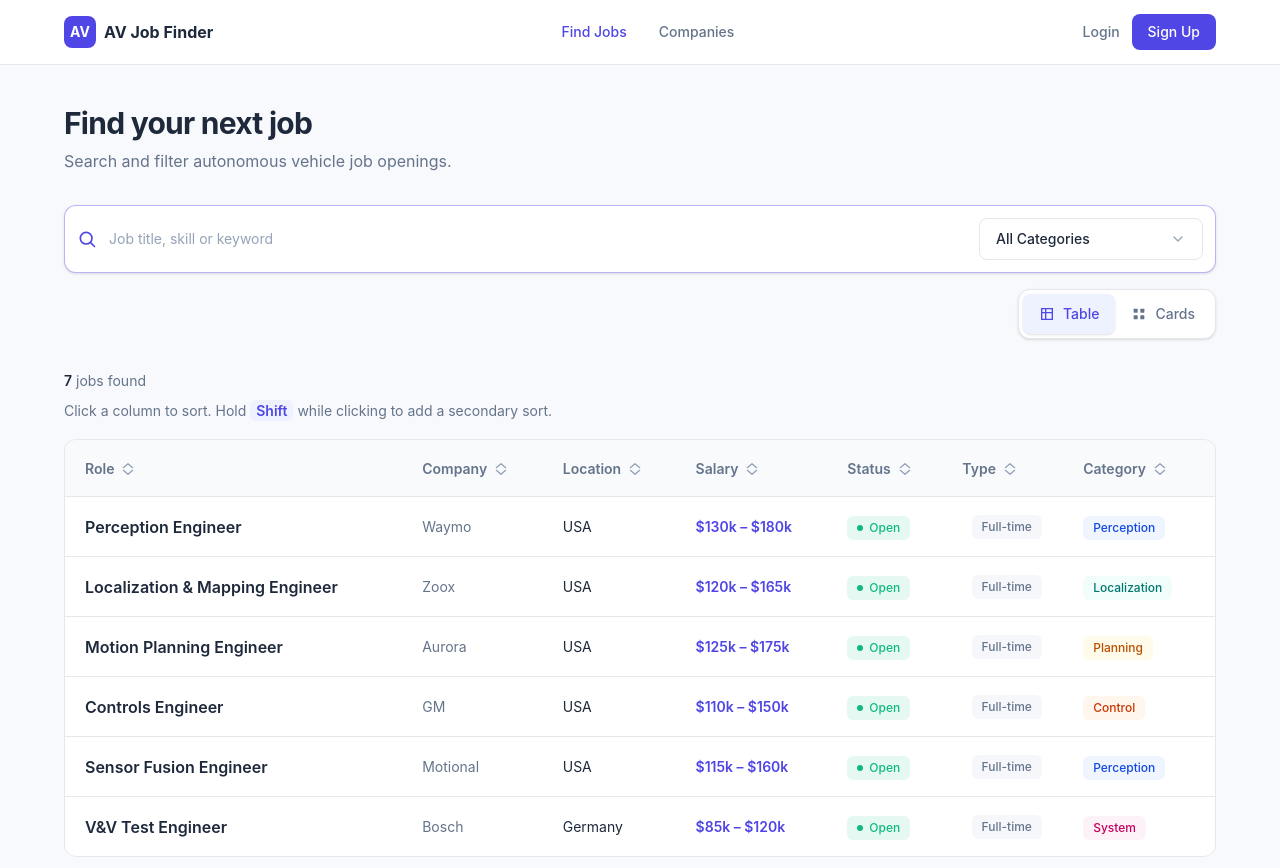
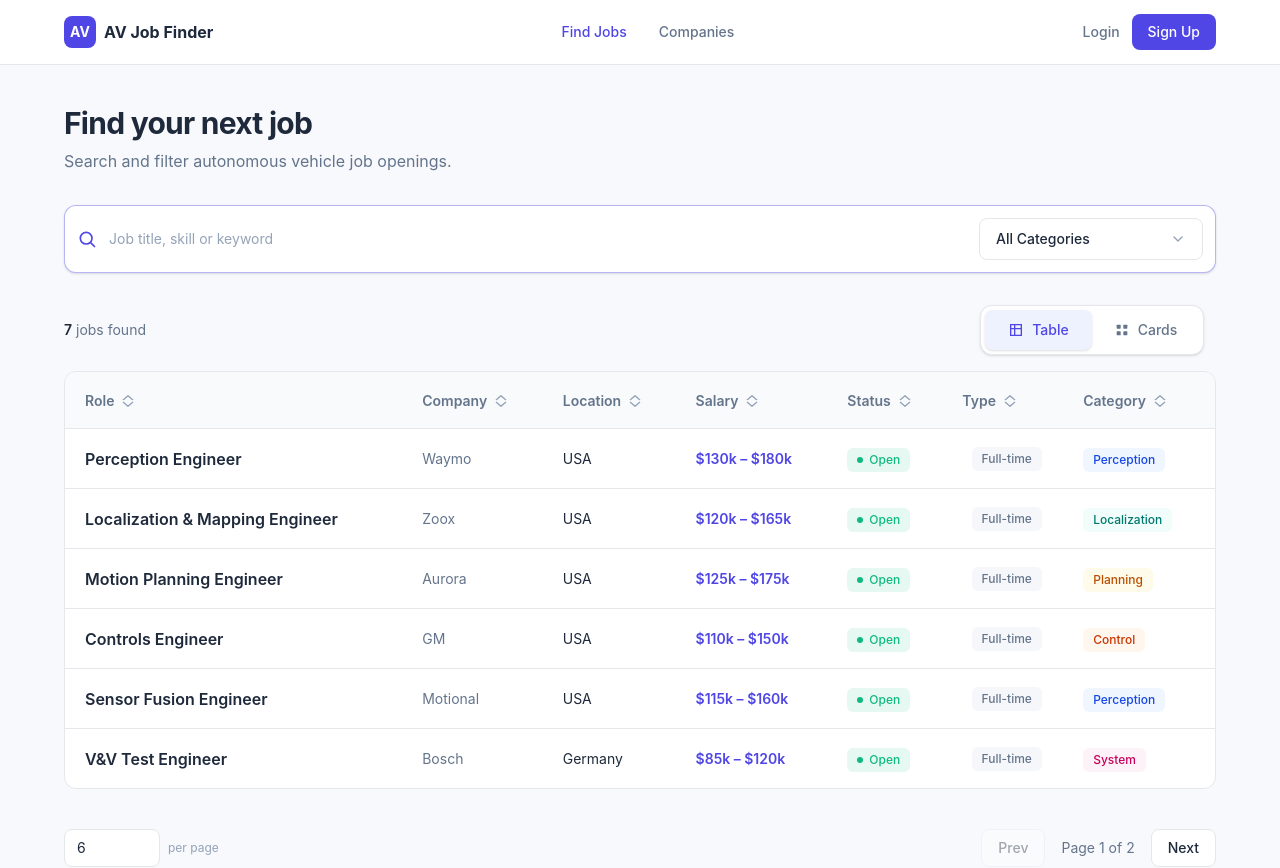
Before and after one commit to husthunterpy01/Autonomous_Vehicle_Job_Profiles_Group3, a Next.js app in the folder frontend/: page /Autonomous_Vehicle_Job_Profiles_Group3/search in a window 1280 px wide. Shown: the top 868 px of the page. Built offline with nearby package versions, Linux system fonts and the light colour scheme.

Commit message:
fix(fe-6): refine search controls layout

```diff
--- a/frontend/app/search/search-client.tsx
+++ b/frontend/app/search/search-client.tsx
@@ -192,28 +192,16 @@ export default function SearchClient() {
             syncUrl(keyword, category);
           }}
         />
-        <div className="mt-4 flex justify-end">
-          <ViewToggle view={view} onChange={setView} />
-        </div>
       </div>
 
-      <div className="mt-8">
-        <div className="flex flex-wrap items-center justify-between gap-2">
+      <div className="mt-4 flex flex-col gap-4 lg:mt-8 lg:grid lg:grid-cols-[minmax(0,1fr)_14rem] lg:items-center lg:gap-x-6 lg:pr-3">
+        <div className="order-2 min-w-0 lg:order-1">
           <p className="text-sm text-ink-secondary">
             <span className="font-semibold text-ink">{sorted.length}</span>{" "}
             {sorted.length === 1 ? "job" : "jobs"} found
             {category !== "All" ? ` in ${category}` : ""}
             {keyword.trim() !== "" ? ` for "${keyword.trim()}"` : ""}
           </p>
-          {view === "table" && (
-            <p className="w-full text-sm leading-6 text-ink-secondary">
-              Click a column to sort. Hold{" "}
-              <span className="rounded-md bg-primary-light px-1.5 py-0.5 font-semibold text-primary">
-                Shift
-              </span>{" "}
-              while clicking to add a secondary sort.
-            </p>
-          )}
           {hasFilters && (
             <button
               type="button"
@@ -224,7 +212,12 @@ export default function SearchClient() {
             </button>
           )}
         </div>
+        <div className="order-1 lg:order-2">
+          <ViewToggle view={view} onChange={setView} />
+        </div>
+      </div>
 
+      <div>
         {sorted.length > 0 && (
           <>
             <div className="mt-4">
--- a/frontend/components/ui/ViewToggle.tsx
+++ b/frontend/components/ui/ViewToggle.tsx
@@ -8,12 +8,12 @@ export default function ViewToggle({
   onChange: (view: ViewMode) => void;
 }) {
   return (
-    <div className="inline-flex w-full rounded-xl border border-line bg-surface p-1 shadow-sm lg:w-auto">
+    <div className="inline-flex w-full rounded-xl border border-line bg-surface p-1 shadow-sm">
       <button
         type="button"
         aria-pressed={view === "table"}
         onClick={() => onChange("table")}
-        className={`inline-flex flex-1 items-center justify-center gap-2 rounded-lg px-4 py-2.5 text-sm font-medium transition-colors lg:flex-none ${
+        className={`inline-flex flex-1 items-center justify-center gap-2 rounded-lg px-4 py-2.5 text-sm font-medium transition-colors ${
           view === "table"
             ? "bg-primary-light text-primary shadow-sm"
             : "text-ink-secondary hover:bg-section hover:text-ink"
@@ -35,7 +35,7 @@ export default function ViewToggle({
         type="button"
         aria-pressed={view === "cards"}
         onClick={() => onChange("cards")}
-        className={`inline-flex flex-1 items-center justify-center gap-2 rounded-lg px-4 py-2.5 text-sm font-medium transition-colors lg:flex-none ${
+        className={`inline-flex flex-1 items-center justify-center gap-2 rounded-lg px-4 py-2.5 text-sm font-medium transition-colors ${
           view === "cards"
             ? "bg-primary-light text-primary shadow-sm"
             : "text-ink-secondary hover:bg-section hover:text-ink"
```
